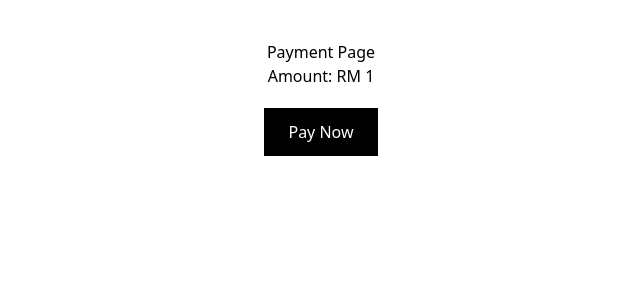
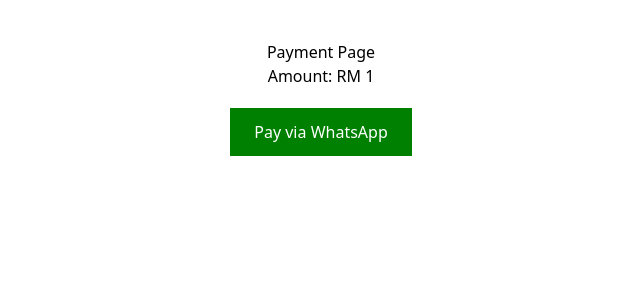
Before and after one commit to maizhakimm/pay-link, a Next.js app: page /pay/1 in a window 1280 px wide. Shown: the top 300 px of the page, without its empty margins (319-959 px from the left). Built offline with nearby package versions, Linux system fonts and the light colour scheme.

Commit message:
Update page.tsx

```diff
--- a/src/app/pay/[amount]/page.tsx
+++ b/src/app/pay/[amount]/page.tsx
@@ -5,16 +5,21 @@ export default function PayPage({ params }: { params: { amount: string } }) {
 
       <h2>Amount: RM {params.amount}</h2>
 
+     <a
+  href={`https://wa.me/60163352087?text=Hi, I want to pay RM ${params.amount}`}
+  target="_blank"
+>
   <button
     style={{
       padding: '12px 24px',
-          backgroundColor: 'black',
+      backgroundColor: 'green',
       color: 'white',
       marginTop: '20px'
     }}
   >
-        Pay Now
+    Pay via WhatsApp
   </button>
+</a>
     </main>
   )
 }
```
Lines whose indentation alone changed are shown as unchanged.
